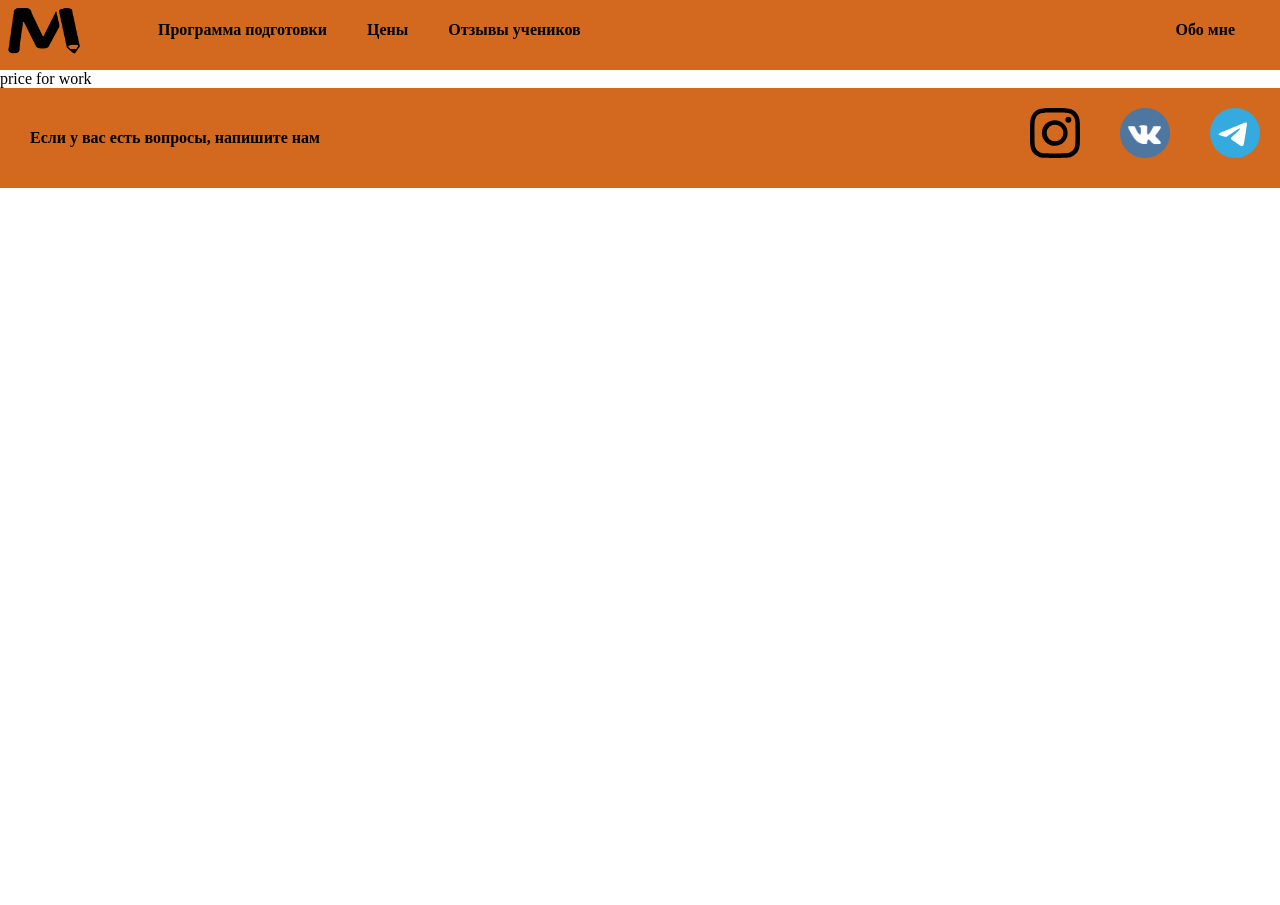
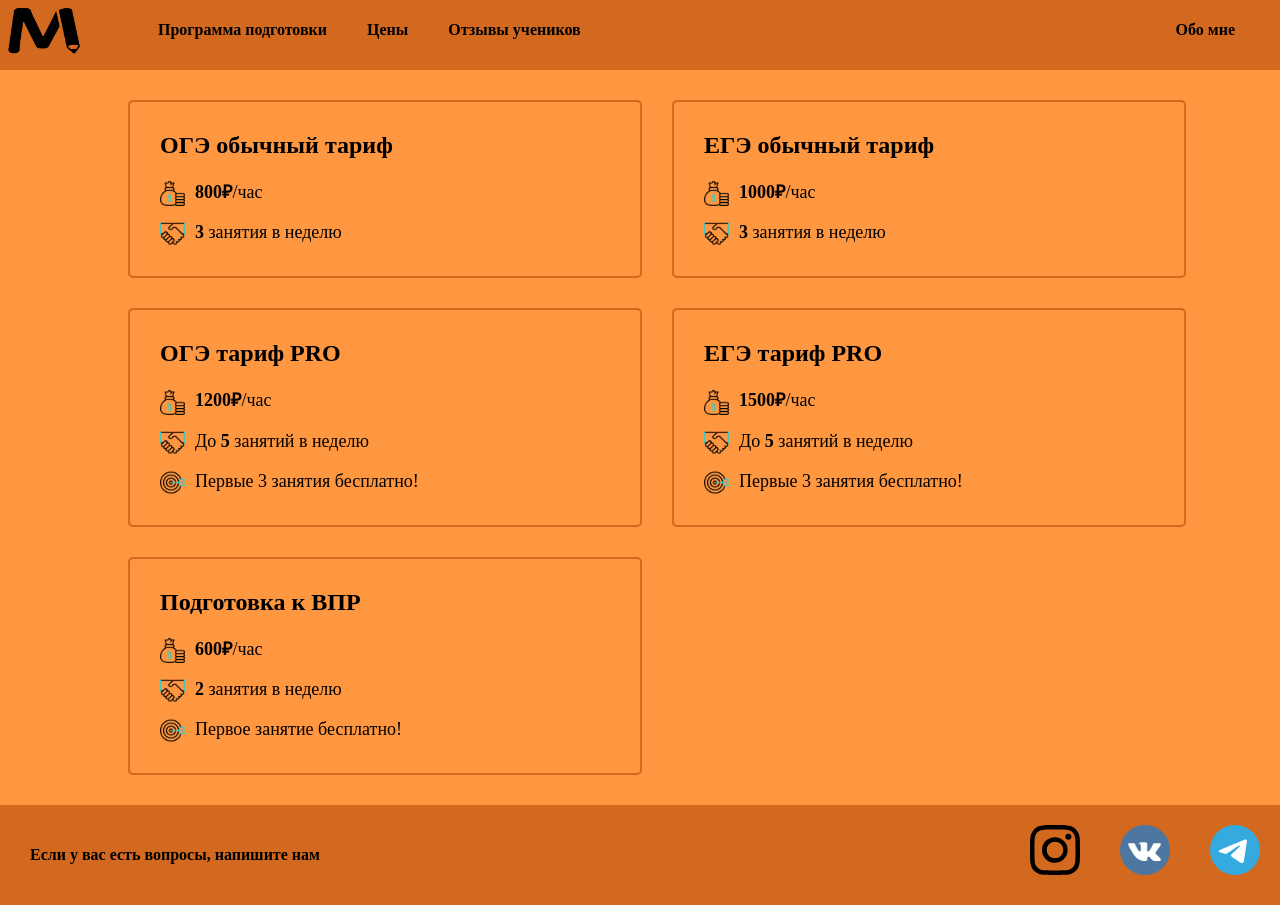
Before and after one commit to smirars/For_Maga, a plain HTML site: page price.html in a window 1280 px wide. Before the commit the page ends 800 px from the top, so only its background shows below. Drawn offline with Linux system fonts and the light colour scheme.

Commit message:
add price page

```diff
--- a/price.html
+++ b/price.html
@@ -19,8 +19,37 @@
                 </ul>
             </nav>
         </header>
-        <main>
-            price for work
+        <main class="price_main">
+            <div class="price_container">
+                <div class="oge_lite">
+                    <h2>ОГЭ обычный тариф</h2>
+                    <div class="price_oge_lite"><img src="src/money.png" alt="price"><b>800&#8381;</b>/час</div>
+                    <div class="lessons_oge_lite"><img src="src/handshake.png" alt="number_of_lessons"><b>3</b> занятия в неделю</div>
+                </div>
+                <div class="ege_lite">
+                    <h2>ЕГЭ обычный тариф</h2>
+                    <div class="price_ege_lite"><img src="src/money.png" alt="price"><b>1000&#8381;</b>/час</div>
+                    <div class="lessons_ege_lite"><img src="src/handshake.png" alt="number_of_lessons"><b>3</b> занятия в неделю</div>
+                </div>
+                <div class="oge_pro">
+                    <h2>ОГЭ тариф PRO</h2>
+                    <div class="price_oge_pro"><img src="src/money.png" alt="price"><b>1200&#8381;</b>/час</div>
+                    <div class="lessons_oge_pro"><img src="src/handshake.png" alt="number_of_lessons">До <b>5</b> занятий в неделю</div>
+                    <div class="special"><img src="src/target.png" alt="special">Первые 3 занятия бесплатно!</div>
+                </div>
+                <div class="ege_pro">
+                    <h2>ЕГЭ тариф PRO</h2>
+                    <div class="price_ege_pro"><img src="src/money.png" alt="price"><b>1500&#8381;</b>/час</div>
+                    <div class="lessons_ege_pro"><img src="src/handshake.png" alt="number_of_lessons">До <b>5</b> занятий в неделю</div>
+                    <div class="special"><img src="src/target.png" alt="special">Первые 3 занятия бесплатно!</div>
+                </div>
+                <div class="ege_pro">
+                    <h2>Подготовка к ВПР</h2>
+                    <div class="price_ege_pro"><img src="src/money.png" alt="price"><b>600&#8381;</b>/час</div>
+                    <div class="lessons_ege_pro"><img src="src/handshake.png" alt="number_of_lessons"><b>2</b> занятия в неделю</div>
+                    <div class="special"><img src="src/target.png" alt="special">Первое занятие бесплатно!</div>
+                </div>
+            </div>
         </main>
         <footer>
             <span>Если у вас есть вопросы, <a href="mailto:adsmi888@gmail.com">напишите</a> нам</span>
--- a/style.css
+++ b/style.css
@@ -262,3 +262,105 @@ button[type='submit']:hover {
     box-shadow: 2px 2px 2px black;
     color: white;
 }
+
+main {
+    background-color: #FF9640;
+}
+
+.price_container {
+    padding-bottom: 30px;
+    padding-top: 30px;
+    margin-inline: auto;
+    width: 80%;
+    background-color: #FF9640;
+    display: grid;
+    grid-template-areas: "oge_lite ege_lite"
+                         "oge_pro ege_lite";
+    gap: 30px;
+}
+
+.price_container h2 {
+    margin: 0;
+    margin-bottom: 20px;
+}
+
+.oge_lite {
+    grid-area: "oge_lite";
+    width: 450px;
+    padding: 30px;
+    border: 2px solid chocolate;
+    border-radius: 5px;
+}
+
+.ege_lite {
+    grid-area: "ege_lite";
+    width: 450px;
+    padding: 30px;
+    border: 2px solid chocolate;
+    border-radius: 5px;
+}
+
+.oge_pro {
+    grid-area: "oge_pro";
+    width: 450px;
+    padding: 30px;
+    border: 2px solid chocolate;
+    border-radius: 5px;
+}
+
+.ege_pro {
+    grid-area: "ege_pro";
+    width: 450px;
+    padding: 30px;
+    border: 2px solid chocolate;
+    border-radius: 5px;
+}
+
+.price_container img {
+    height: 25px;
+    width: 25px;
+    vertical-align: middle;
+    margin-right: 10px;
+}
+
+.price_oge_lite {
+    margin-bottom: 15px;
+    font-size: 18px;
+}
+
+.lessons_oge_lite {
+    font-size: 18px;
+}
+
+.price_ege_lite {
+    margin-bottom: 15px;
+    font-size: 18px;
+}
+
+.lessons_ege_lite {
+    font-size: 18px;
+}
+
+.price_oge_pro {
+    margin-bottom: 15px;
+    font-size: 18px;
+}
+
+.lessons_oge_pro {
+    font-size: 18px;
+    margin-bottom: 15px;
+}
+
+.price_ege_pro {
+    margin-bottom: 15px;
+    font-size: 18px;
+}
+
+.lessons_ege_pro {
+    font-size: 18px;
+    margin-bottom: 15px;
+}
+
+.special {
+    font-size: 18px;
+}
```
Also changed, not shown: src/handshake.png (added), src/money.png (added), src/target.png (added).
